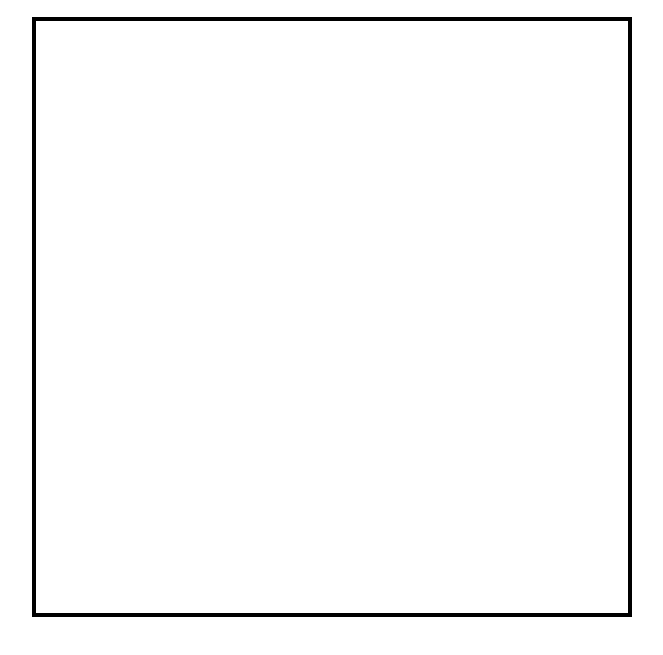
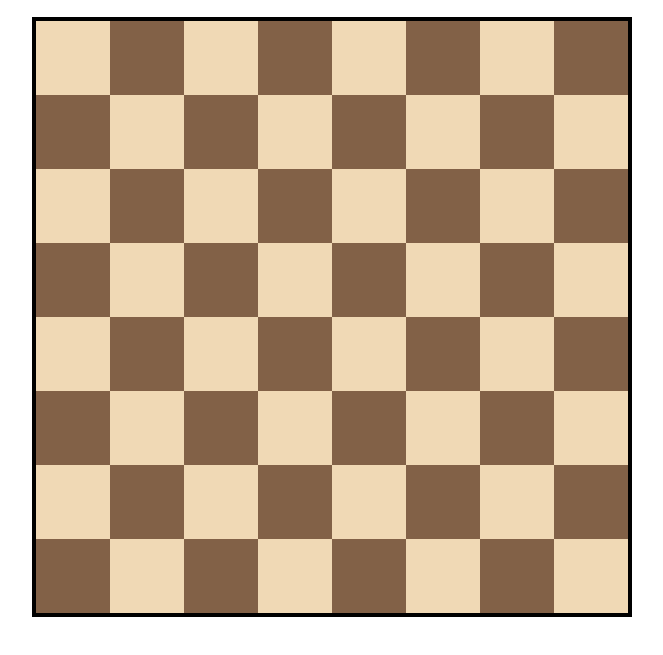
Before and after one commit to G-Bluish/sachovnica, a website with bundled scripts: page index.html in a window 1280 px wide. Shown: the part 91-746 px from the top of the page, without its empty margins (308-971 px from the left). Built offline with nearby package versions, Linux system fonts and the light colour scheme; files whose address does not match are found by name.

Commit message:
8x8sachovnica

```diff
--- a/index.html
+++ b/index.html
@@ -9,6 +9,6 @@
 <body>
    <h1>Šachovnica</h1>
    <div id="sachovnica"></div>
-   <script src="dist/main.ts"></script>
+   <script src="dist/main.js"></script>
 </body>
 </html>
--- a/package.json
+++ b/package.json
@@ -9,5 +9,8 @@
   "keywords": [],
   "author": "",
   "license": "ISC",
-  "type": "commonjs"
+  "type": "commonjs",
+  "dependencies": {
+    "typescript": "^7.0.2"
+  }
 }
--- a/style.css
+++ b/style.css
@@ -24,9 +24,11 @@ h1 {
    width: 100%;
    height: 100%;
 }
-.biele {
+.biele,
+#sachovnica .policko.svetle {
    background-color: #f0d9b5;
 }
-.cierne {
-   background-color: #b58863;
+.cierne,
+#sachovnica .policko.tmave {
+   background-color: #826147;
 }
```
Also changed, not shown: 1 other file.
